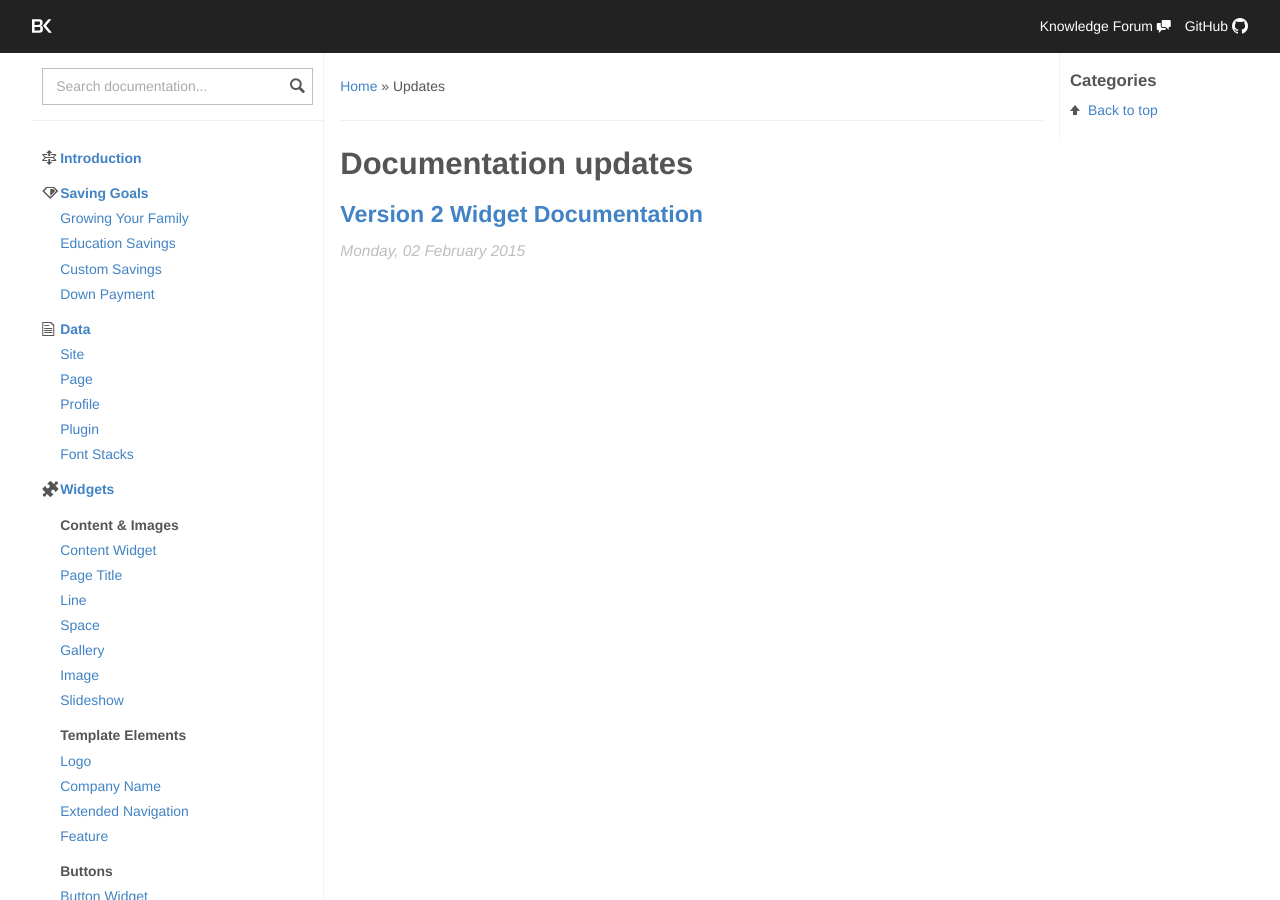
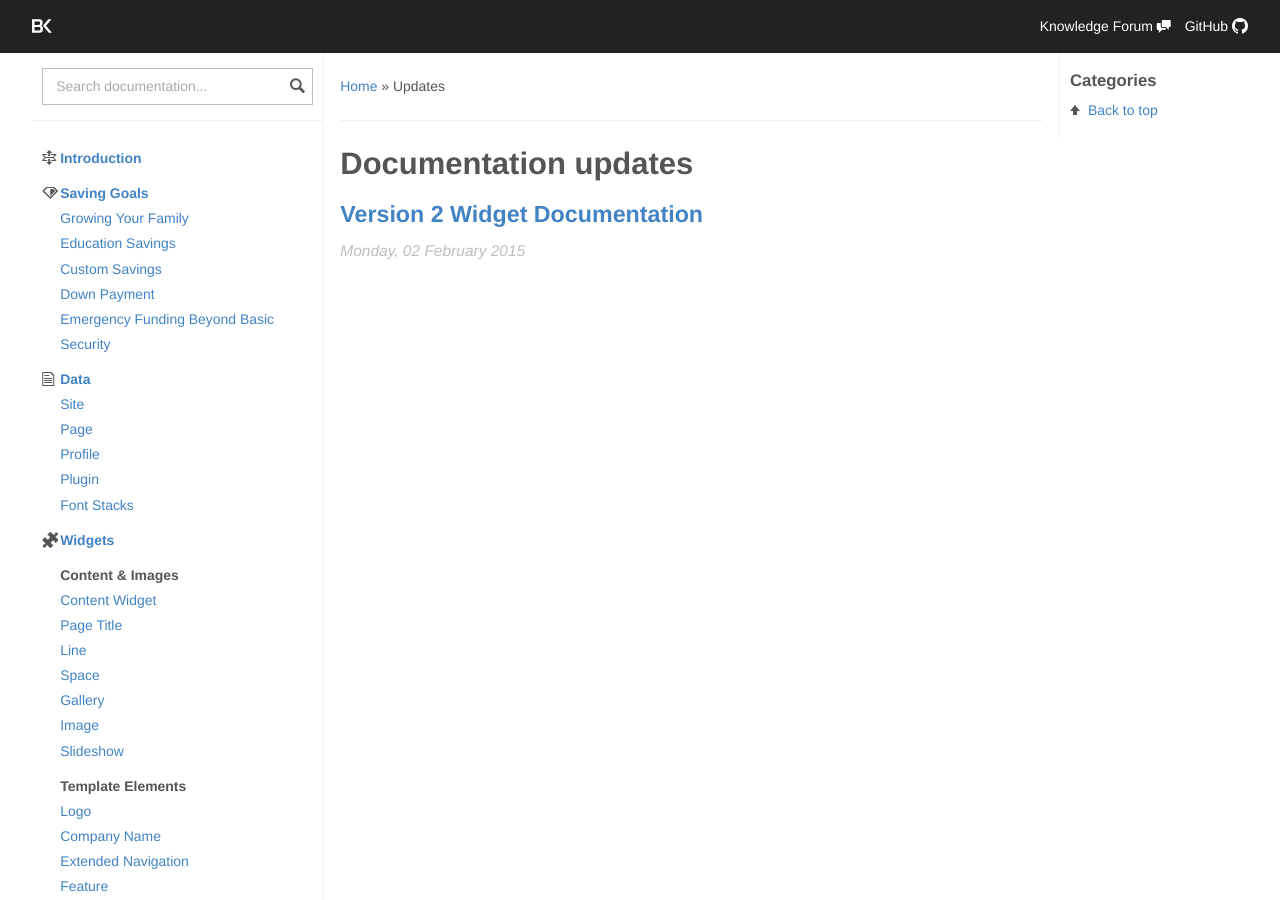
Before and after one commit to skoroth-kw/dockit, a Jekyll site: the page built from updates.md, in a window 1280 px wide and 900 px high. Built offline with Jekyll 4.4.1, drawn with Linux system fonts in a browser that asks for light colours; nearby versions of some CDN libraries.

Commit message:
Updated navigation.yml

```diff
--- a/_data/navigation.yml
+++ b/_data/navigation.yml
@@ -26,6 +26,8 @@ navdocs:
     url: /saving-goals/custom-savings/
   - title: Down Payment
     url: /saving-goals/down-payment/
+  - title: Emergency Funding Beyond Basic Security
+    url: /saving-goals/emergency-funding-beyond-basic-security/
 
 # DATA
 - title: Data
```
